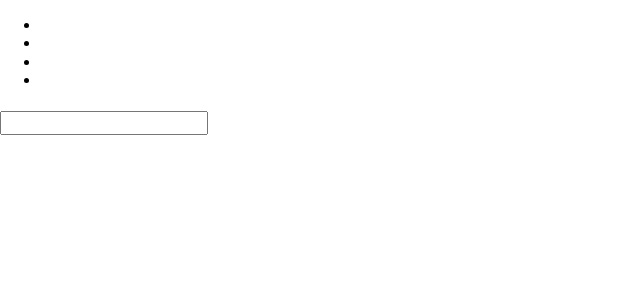
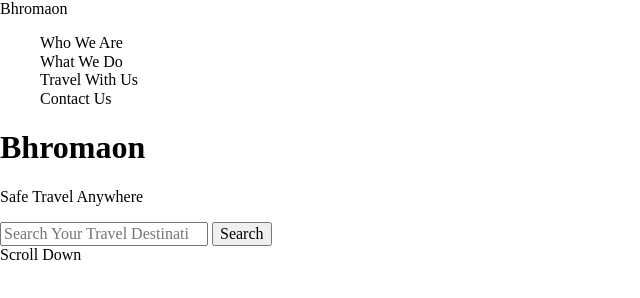
Before and after one commit to 08-11-2022-FE/Variant_1, a plain HTML site: page index.html in a window 1280 px wide. Shown: the whole page, without its empty margins (0-640 px from the left). Drawn offline with Linux system fonts and the light colour scheme.

Commit message:
add header and hero structure

```diff
--- a/index.html
+++ b/index.html
@@ -11,24 +11,26 @@
 <body>
    <header>
       <div class="header__container">
-         <div class="header__logo"></div>
+         <div class="header__logo">Bhromaon</div>
          <nav class="header__menu">
             <ul class="header__list">
-               <li class="header__item"><a href="#" class="header__link"></a></li>
-               <li class="header__item"><a href="#" class="header__link"></a></li>
-               <li class="header__item"><a href="#" class="header__link"></a></li>
-               <li class="header__item"><a href="#" class="header__link"></a></li>
+               <li class="header__item"><a href="#" class="header__link">Who We Are</a></li>
+               <li class="header__item"><a href="#" class="header__link"></a>What We Do</li>
+               <li class="header__item"><a href="#" class="header__link"></a>Travel With Us</li>
+               <li class="header__item"><a href="#" class="header__link"></a>Contact Us</li>
             </ul>
          </nav>
       </div>
    </header>
    <main>
       <section class="hero">
-         <h1 class="hero__title"></h1>
-         <p class="hero__subtitle"></p>
+         <h1 class="hero__title">Bhromaon</h1>
+         <p class="hero__subtitle">Safe Travel Anywhere</p>
          <form action="#" class="hero__form">
-            <input type="text" class="hero__input">
+            <input type="search" class="hero__input" placeholder="Search Your Travel Destination">
+            <button type="button">Search</button>
          </form>
+         <a href="#" class="hero__scroll">Scroll Down</a>
       </section>
       <section class="info"></section>
    </main>
--- a/styles/style.css
+++ b/styles/style.css
@@ -0,0 +1,7 @@
+ul, ol {
+   list-style: none;
+}
+a {
+   text-decoration: none;
+   color: inherit;
+}
```
